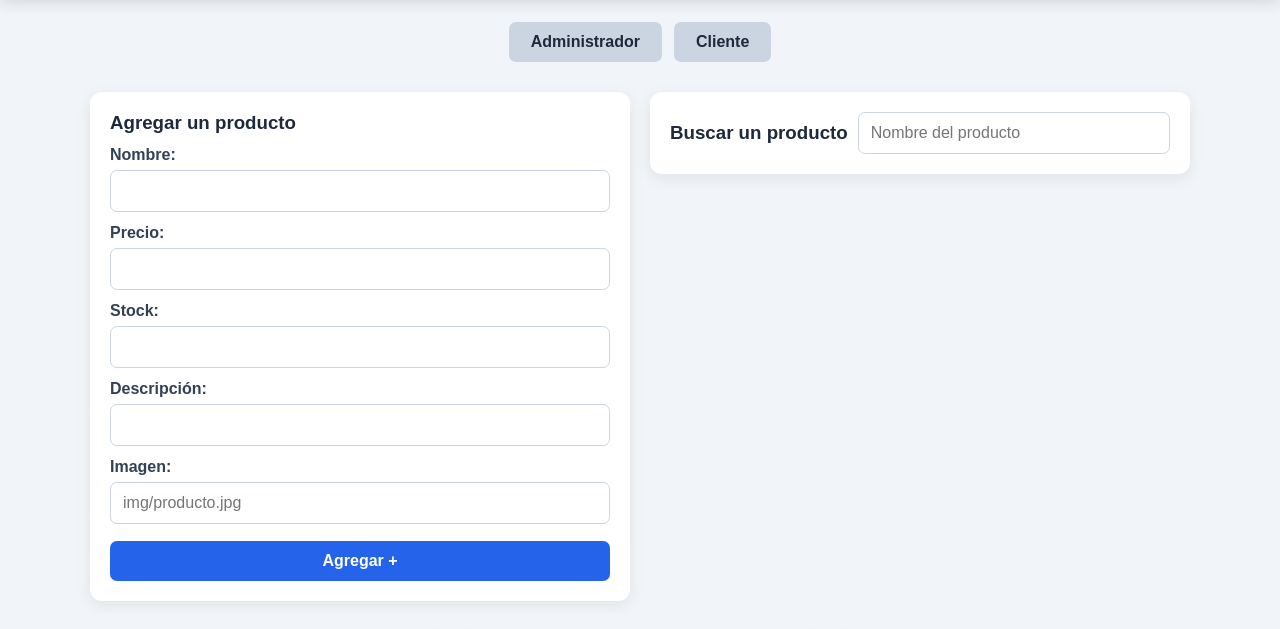
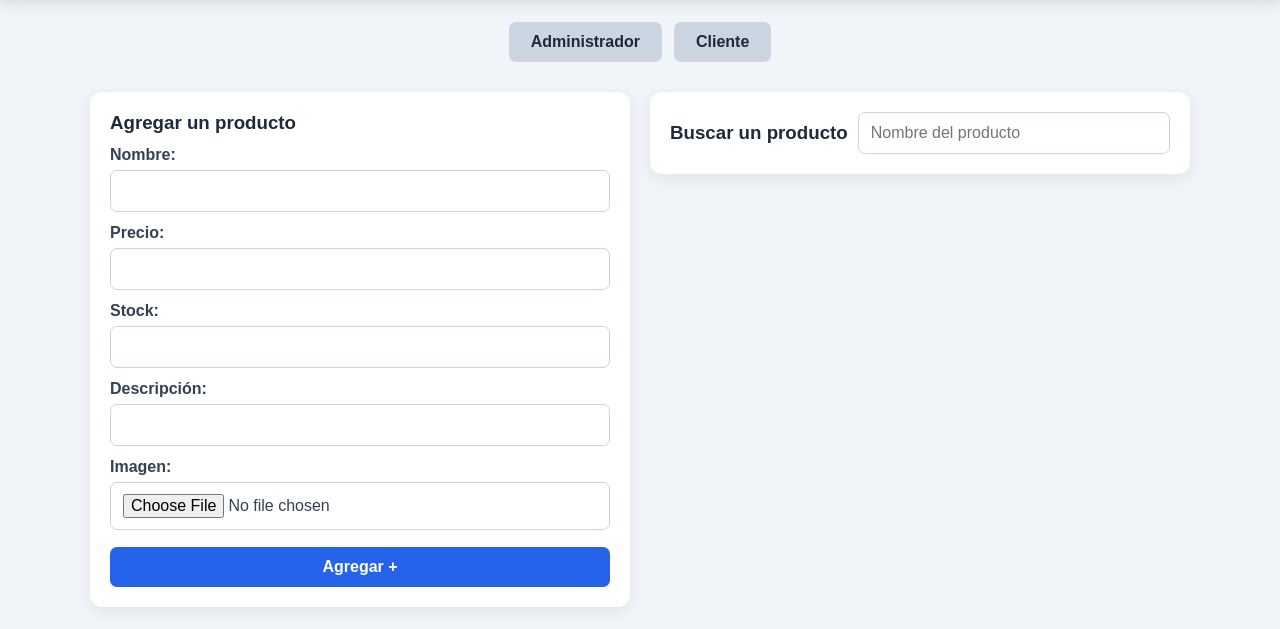
Before and after one commit to RobQuin2504/mi-simulador, a plain HTML site: page index.html in a window 1280 px wide. Shown: the part 110-739 px from the top of the page. Drawn offline with nearby package versions, Linux system fonts and the light colour scheme; some packages are replaced by stand-ins of ours; a script that the page names is missing.

Commit message:
Agrega input de tipo file

```diff
--- a/index.html
+++ b/index.html
@@ -66,7 +66,7 @@
           </label>
 
           <label for="imagen">Imagen:
-            <input type="text" name="imagen" id="imagen" placeholder="img/producto.jpg">
+            <input type="file" id="imagen" accept="image/*">
           </label>
 
           <button type="submit" id="btn-agregar">Agregar +</button>
```
